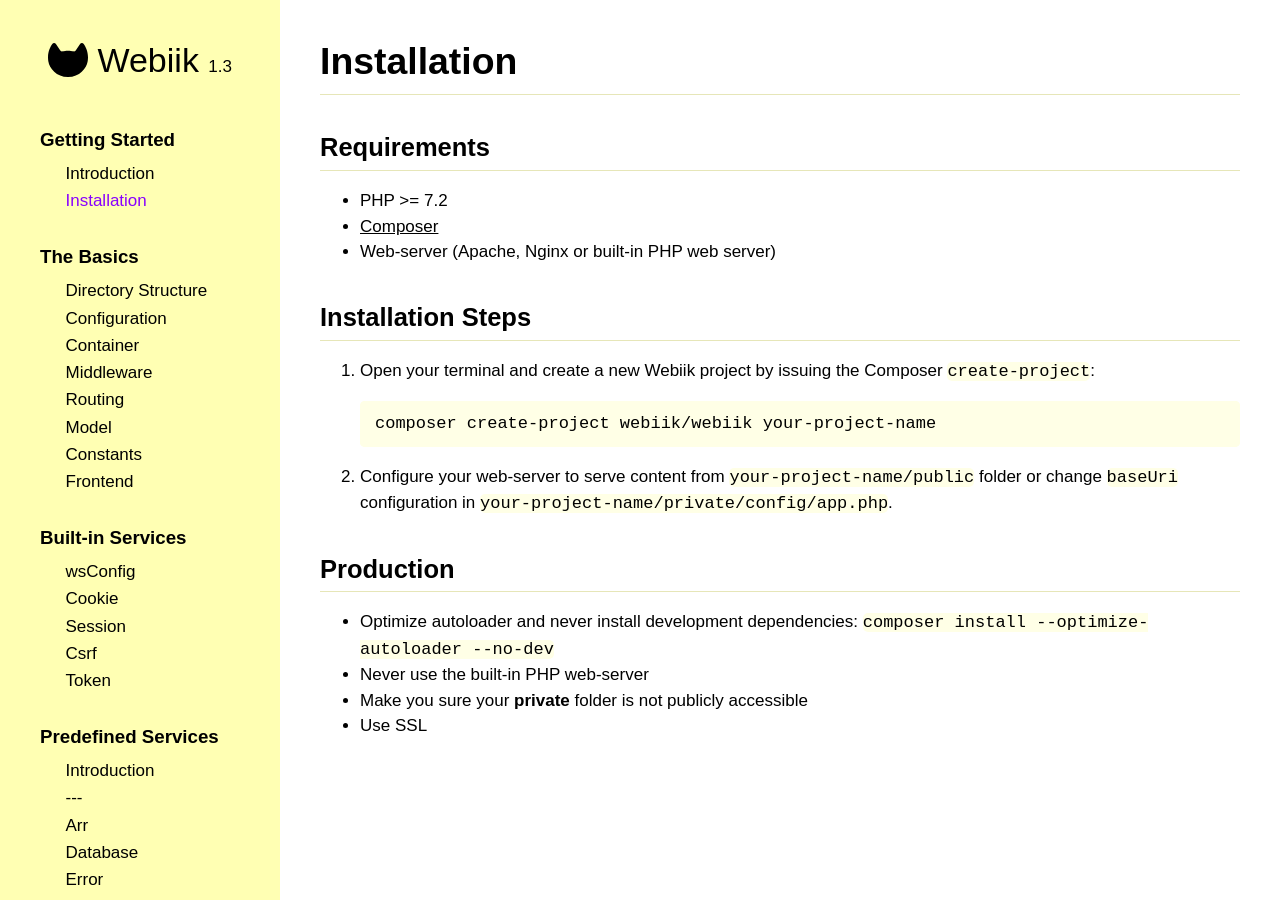
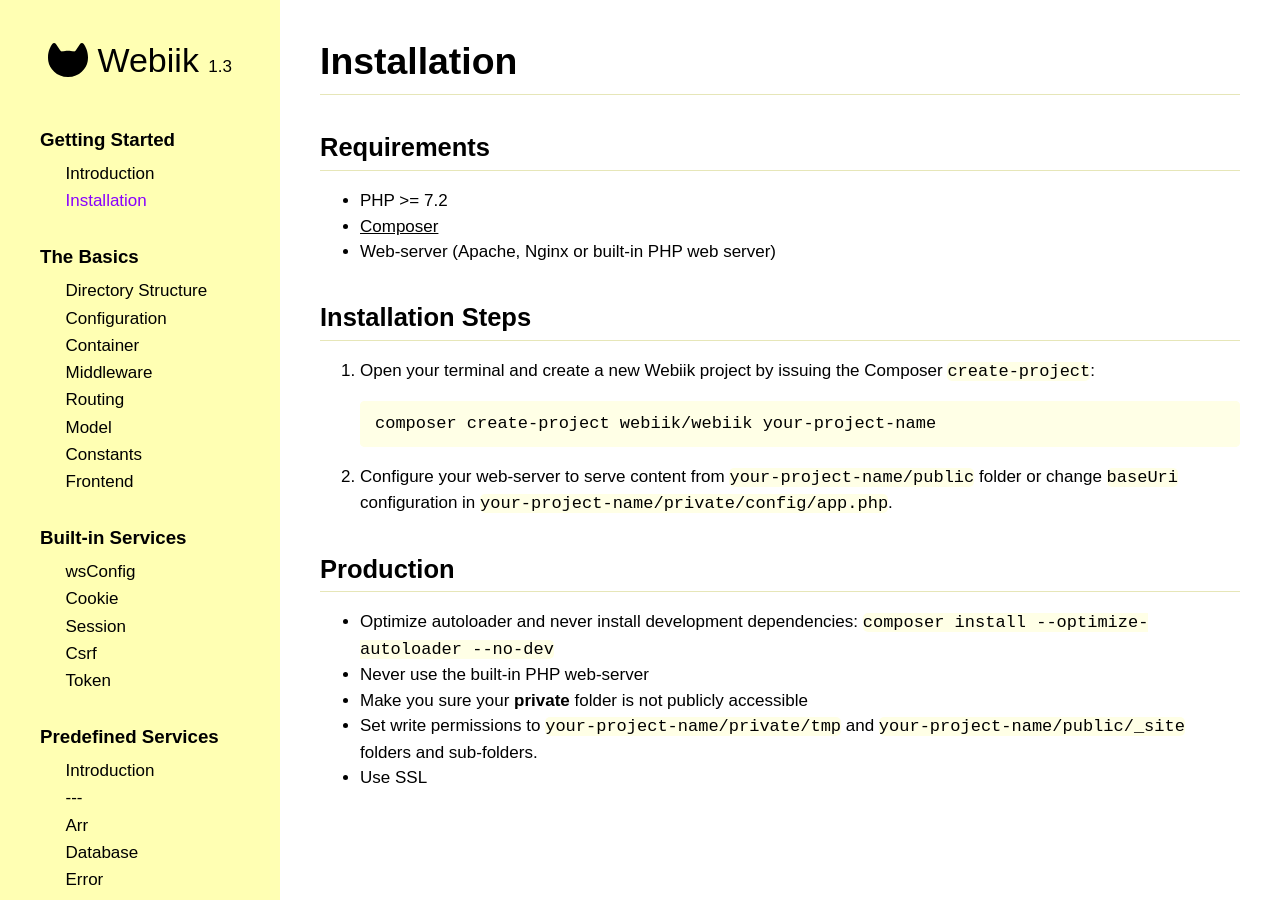
Before and after one commit to webiik/webiik, a Jekyll site: the page built from installation.md, in a window 1280 px wide. Built offline with Jekyll 4.4.1, drawn with Linux system fonts in a browser that asks for light colours.

Commit message:
add Info about privileges setting

```diff
--- a/installation.md
+++ b/installation.md
@@ -21,4 +21,5 @@ permalink: /installation/
 * Optimize autoloader and never install development dependencies: `composer install --optimize-autoloader --no-dev`
 * Never use the built-in PHP web-server
 * Make you sure your **private** folder is not publicly accessible
+* Set write permissions to `your-project-name/private/tmp` and `your-project-name/public/_site` folders and sub-folders.
 * Use SSL
```
